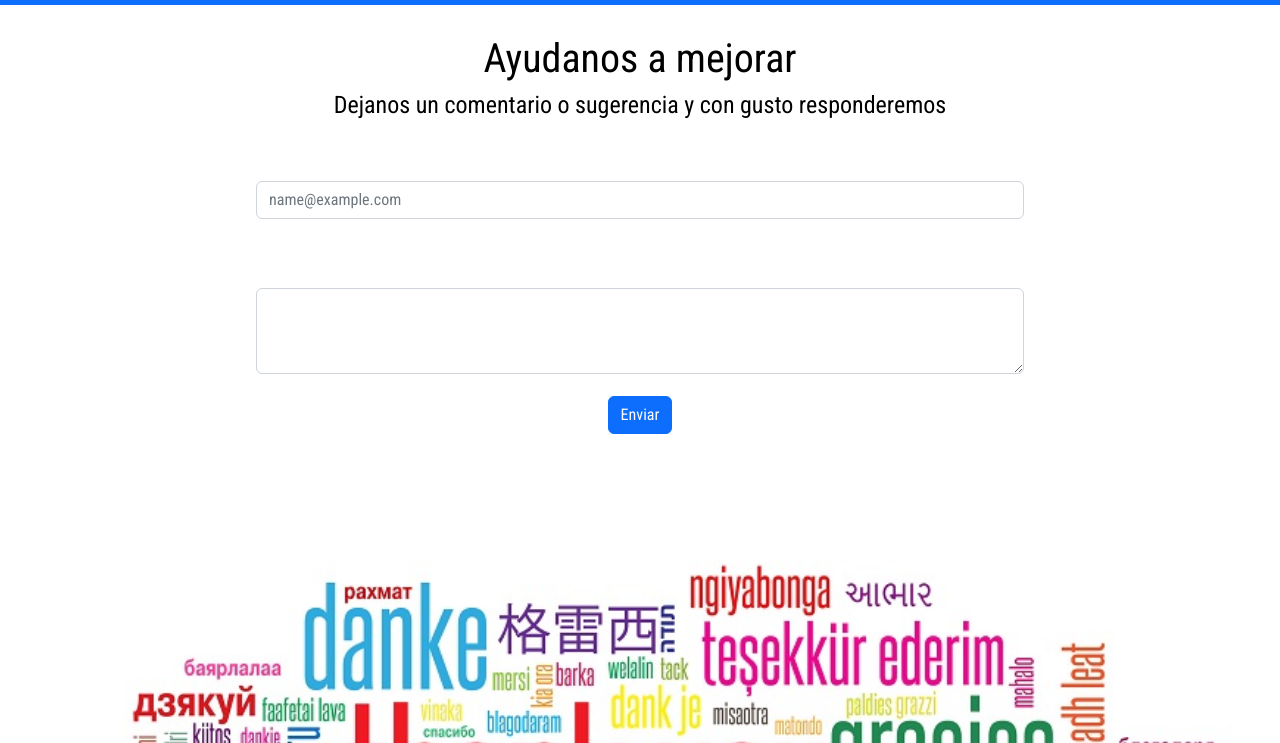
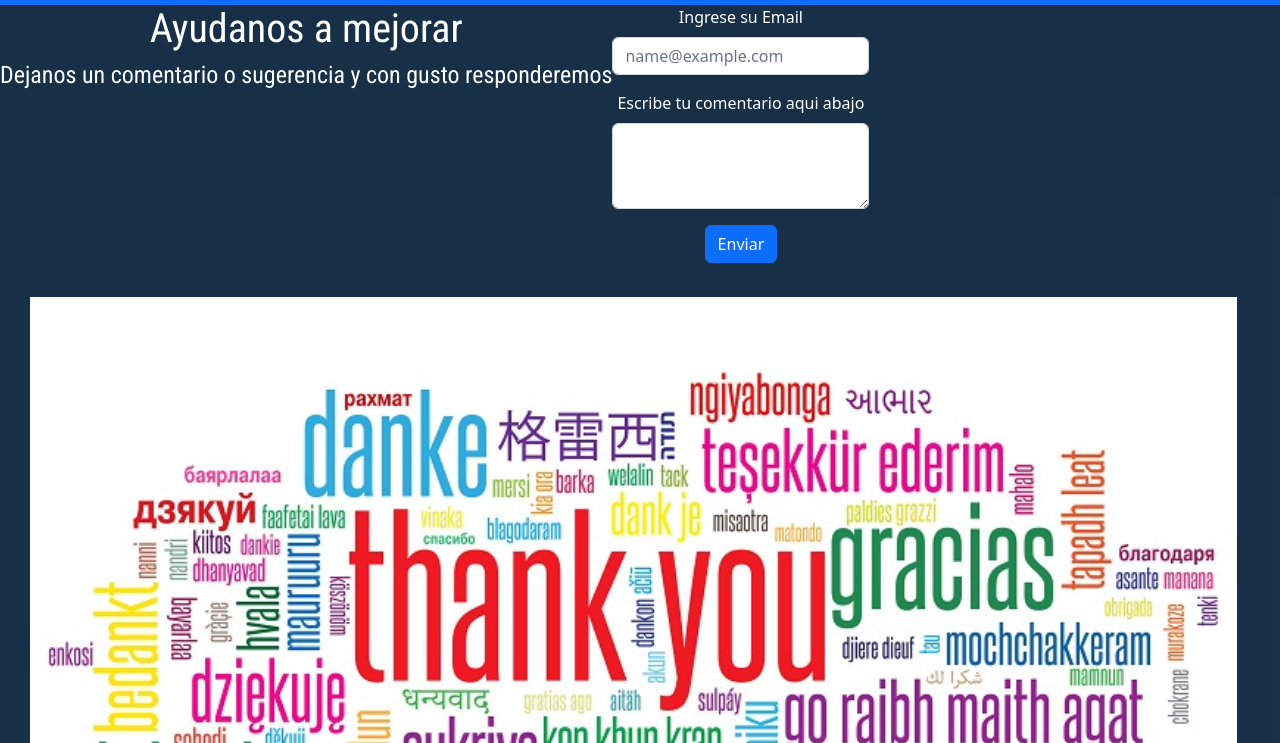
Before and after one commit to DjFernandoIslas/coderhouse-desarrollo-web-fernando-islas, a website: page Contactanos.html in a window 1280 px wide. Shown: the part 57-800 px from the top of the page. Drawn offline with nearby package versions, Linux system fonts and the light colour scheme.

Commit message:
modificando seccion contacto

```diff
--- a/Contactanos.html
+++ b/Contactanos.html
@@ -40,13 +40,15 @@
   <!-- fin del encabezado -->
 
 <section id="contact-form" class="contact">
+  <div class="contact_wrapper_form">
+    <div>
 <div class="contact_tittle">
   <h1>Ayudanos a mejorar</h1>
 </div>
 <div class="contact_subtitle">
   <h4>Dejanos un comentario o sugerencia y con gusto responderemos</h4>
 </div>
-
+</div>
 <!-- formulario bootstrap -->
 <div class="formulario-bootstrap">
   <div class="mb-3">
@@ -60,6 +62,7 @@
   <div class="col-12">
     <button class="btn btn-primary" type="submit">Enviar</button>
   </div>
+</div>
 
 </div>
 <!-- fin formulario bootstrap -->
--- a/scss/pages/_Contactanos.scss
+++ b/scss/pages/_Contactanos.scss
@@ -1,28 +1,23 @@
 .contact {
+  background-color: rgba(7, 34, 58, 0.934);
   width: 100vw;
-  font-family: "Roboto Condensed";
-  font-size: 30px;
-  font-style: normal;
-  font-weight: 200;
-  color: black;
 }
 
 .contact_tittle {
-  color: black;
+  color: white;
   font-family: "Roboto Condensed";
   font-size: 30px;
   font-style: normal;
   font-weight: 200;
   text-align: center;
-  padding-top: 30px;
 }
 
 .contact_subtitle {
+  color: white;
   font-family: "Roboto Condensed";
   font-size: 20px;
   font-style: normal;
   font-weight: 200;
-  color: black;
   text-align: center;
 }
 
@@ -48,7 +43,6 @@
 }
 
 .formulario-bootstrap{
-  padding: 0 16rem 0;
   color: white;
   text-align: center;
 }
@@ -60,4 +54,11 @@
     justify-content: center;
     padding: 10px 30px 10px;
   }
+.contact_wrapper_form{
+  display: flex;
+  flex-direction: row;
 }
+.contact_wrapper{
+
+}
+}
```
Also changed, not shown: Css/Style.css.
